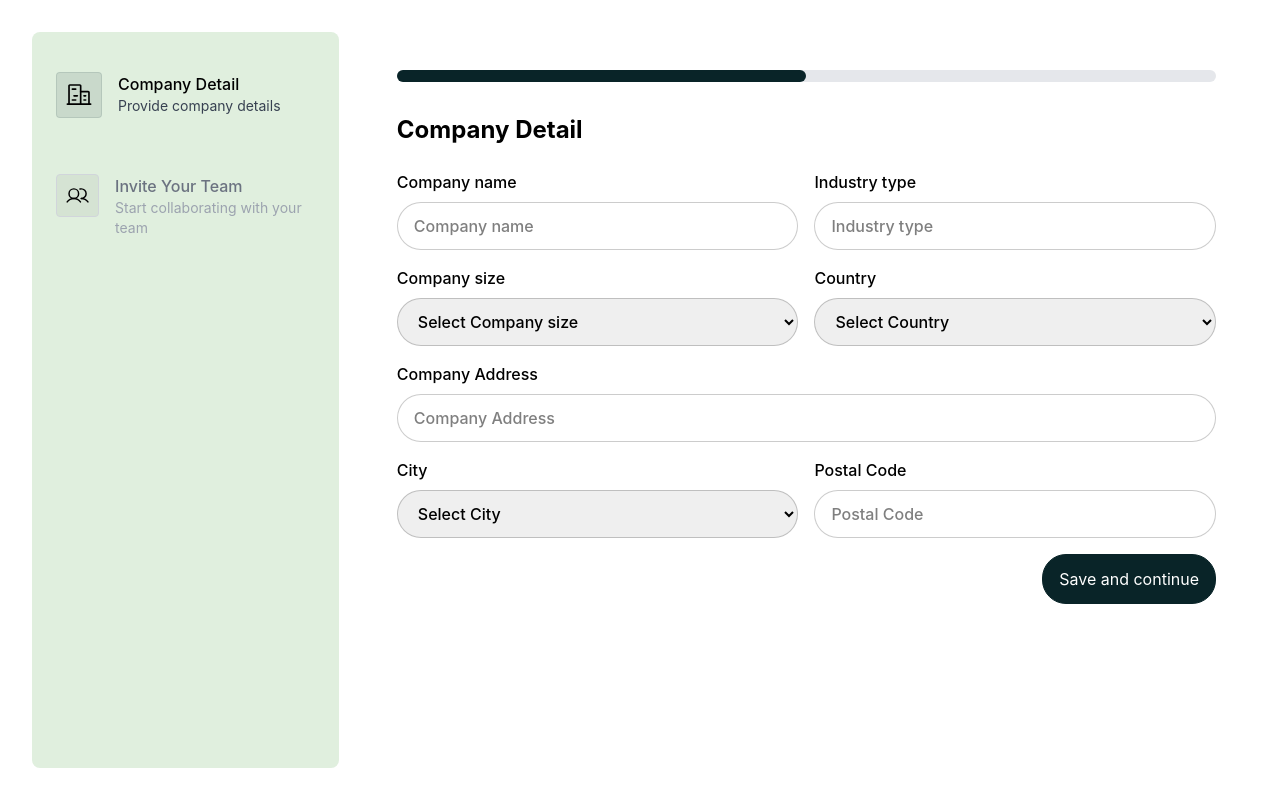
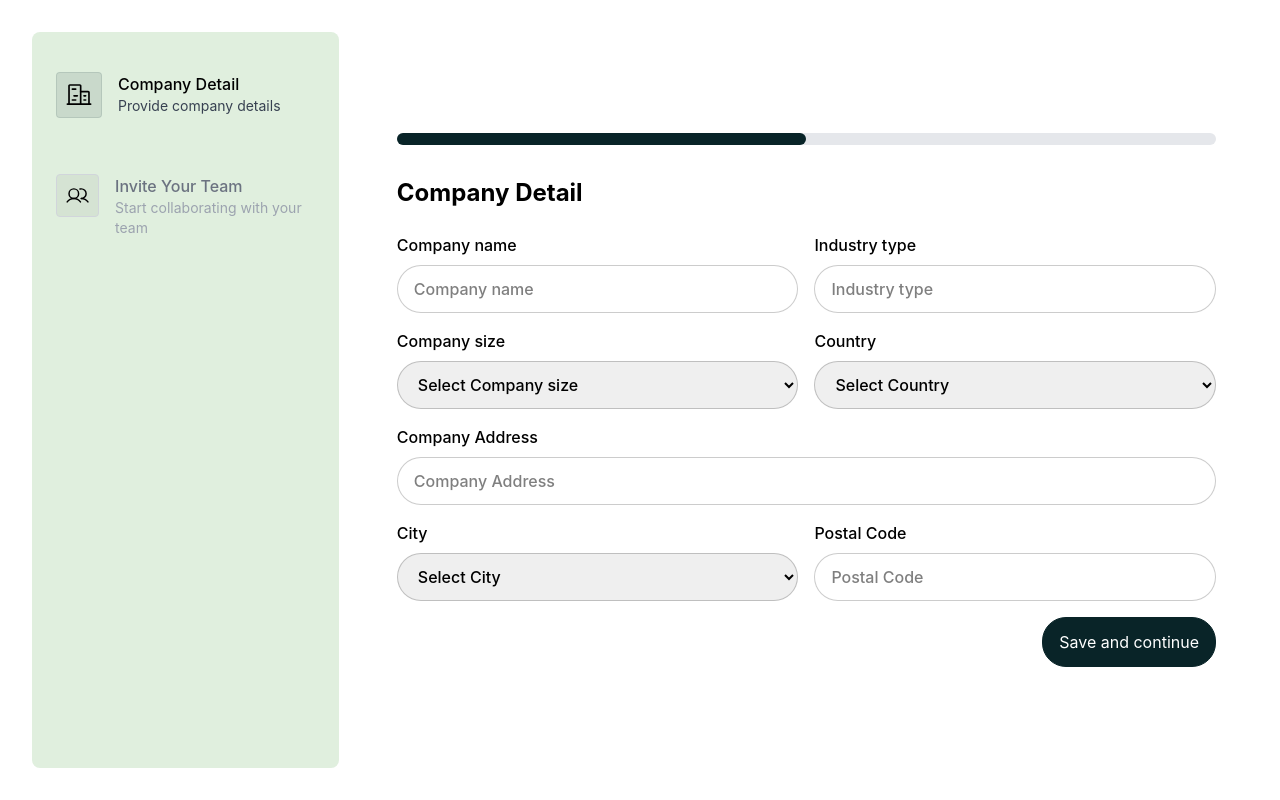
Before and after one commit to Jimicodes91/Kiro-analysis, a React (Vite) app: page /onboarding in a window 1280 px wide. Built offline with nearby package versions, Linux system fonts and the light colour scheme; a web font is replaced by a local one.

Commit message:
ui fixes

```diff
--- a/src/Layouts/OnboardingLayout.tsx/index.tsx
+++ b/src/Layouts/OnboardingLayout.tsx/index.tsx
@@ -34,7 +34,6 @@ const OnboardingLayout = () => {
               </div>
             </div>
           </nav>
-          {/* <div className="w-[98vw] md:my-[70px] md:pl-48 lg:pl-[21vw] mb-[70px]"> */}
           <div className="w-[98vw] sm:w-[97vw] lg:w-[98vw] md:my-[70px] md:pl-48 md:w-[96vw] lg:pl-[21vw] mb-[70px]">
             <Outlet />
           </div>
--- a/src/Pages/Auth/Login.tsx
+++ b/src/Pages/Auth/Login.tsx
@@ -32,7 +32,9 @@ const Login: React.FC = () => {
         >
           Forgot password?
         </Link>
-        <MainButton>Login</MainButton>
+        <MainButton
+           onClick={() => navigate("/onboarding")}
+        >Login</MainButton>
       </form>
 
       <div className="space-x-2 mt-4">
--- a/src/Pages/Onboarding/index.tsx
+++ b/src/Pages/Onboarding/index.tsx
@@ -28,7 +28,7 @@ const Onboarding = () => {
 
   return (
     <div className="flex px-8 bg-white overflow-x-hidden w-screen h-screen relative">
-      <nav className=" z-20 md:flex-[.24] lg:flex-[.24] h-[92vh] mt-8 rounded-lg fixed top-0 w-[24%] hidden md:block">
+      <nav className=" z-20 md:flex-[.24] lg:flex-[.24] h-[92vh] mt-8 rounded-lg fixed top-0 md:w-[24%] hidden md:block">
         <div
           className="flex flex-col rounded-lg h-full items-center w-full "
           style={{
@@ -42,7 +42,7 @@ const Onboarding = () => {
       </nav>
 
       {/* Main Onboarding Content */}
-      <div className=" max-w-6xl w-full mx-auto sm:w-[97vw] lg:w-[98vw] md:my-[70px] md:pl-48 md:w-[96vw] lg:pl-[26vw] mb-[70px]">
+      <div className=" max-w-6xl w-full justify-center flex-col flex mx-auto sm:w-[97vw] lg:w-[98vw] md:my-[70px] md:pl-48 md:w-[96vw] lg:pl-[26vw] mb-[70px]">
 
         {/* Progress Bar */}
         {/* <div className="z-10 bg-white sticky top-0"> */}
--- a/src/Redux/store/slices/onboardingSlice.ts
+++ b/src/Redux/store/slices/onboardingSlice.ts
@@ -1,5 +1,6 @@
 import { createSlice, PayloadAction } from '@reduxjs/toolkit';
-import { CompanyDetails, TeamMember, OnboardingState } from './../../../types';
+import { OnboardingState, CompanyDetails, TeamMember } from '../../../types';
+
 
 const initialState: OnboardingState = {
   activeStep: 1,
```
